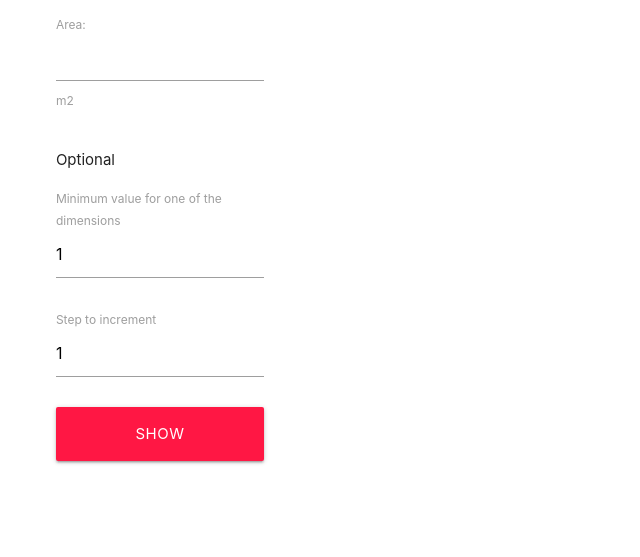
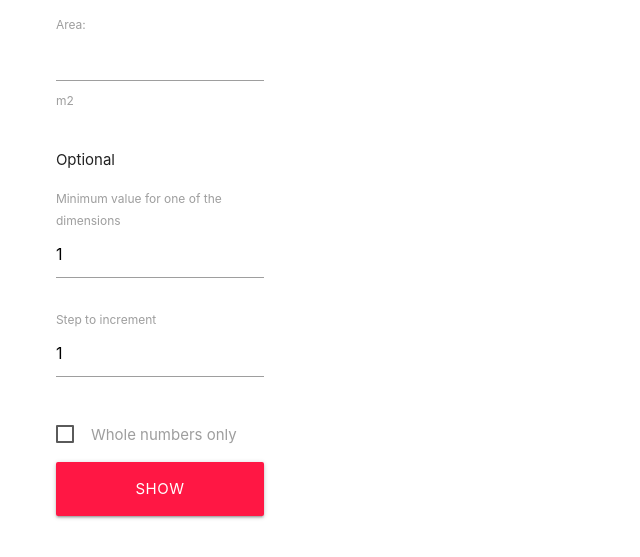
Before and after one commit to ClariceR/area-combinations, a website built with Parcel: page index.html in a window 1280 px wide. Shown: the part 159-716 px from the top of the page, without its empty margins (0-640 px from the left). Built offline with nearby package versions, Linux system fonts and the light colour scheme.

Commit message:
Added checkbox to select integers only

```diff
--- a/index.html
+++ b/index.html
@@ -55,6 +55,16 @@
             <input value=1 type="number" step="0.01" min="0.1" name="step-value" id="step-value">
             <br><br>
           </form>
+
+          <form action="#">
+            <p>
+              <label for="intergers-only">
+                <input id="intergers-only" type="checkbox" />
+                <span>Whole numbers only</span>
+              </label>
+            </p>
+          </form>
+
           <a id="calc-btn" class="waves-effect waves-light red accent-3 btn-large">Show combinations</a>
         </main>
       </div>
```
